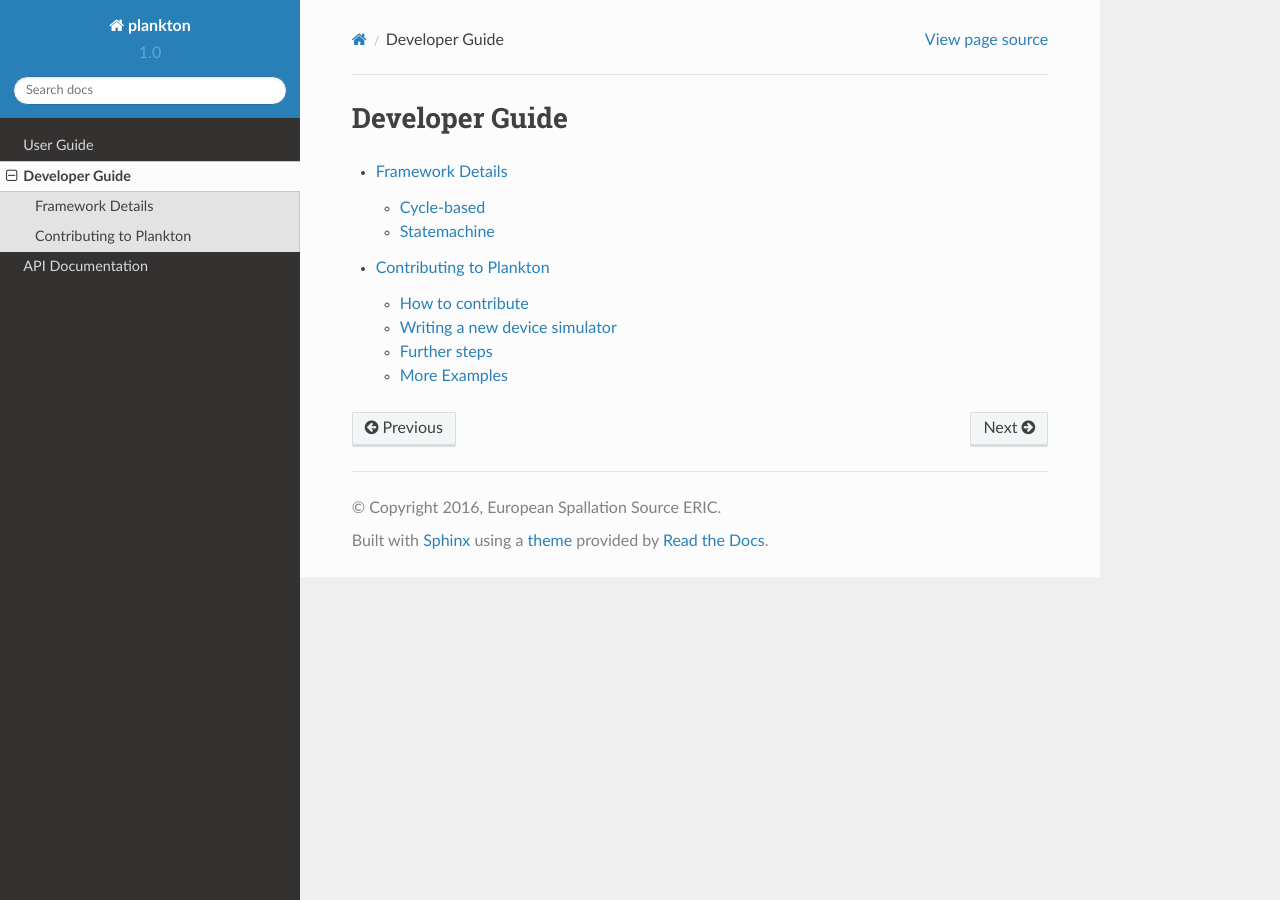
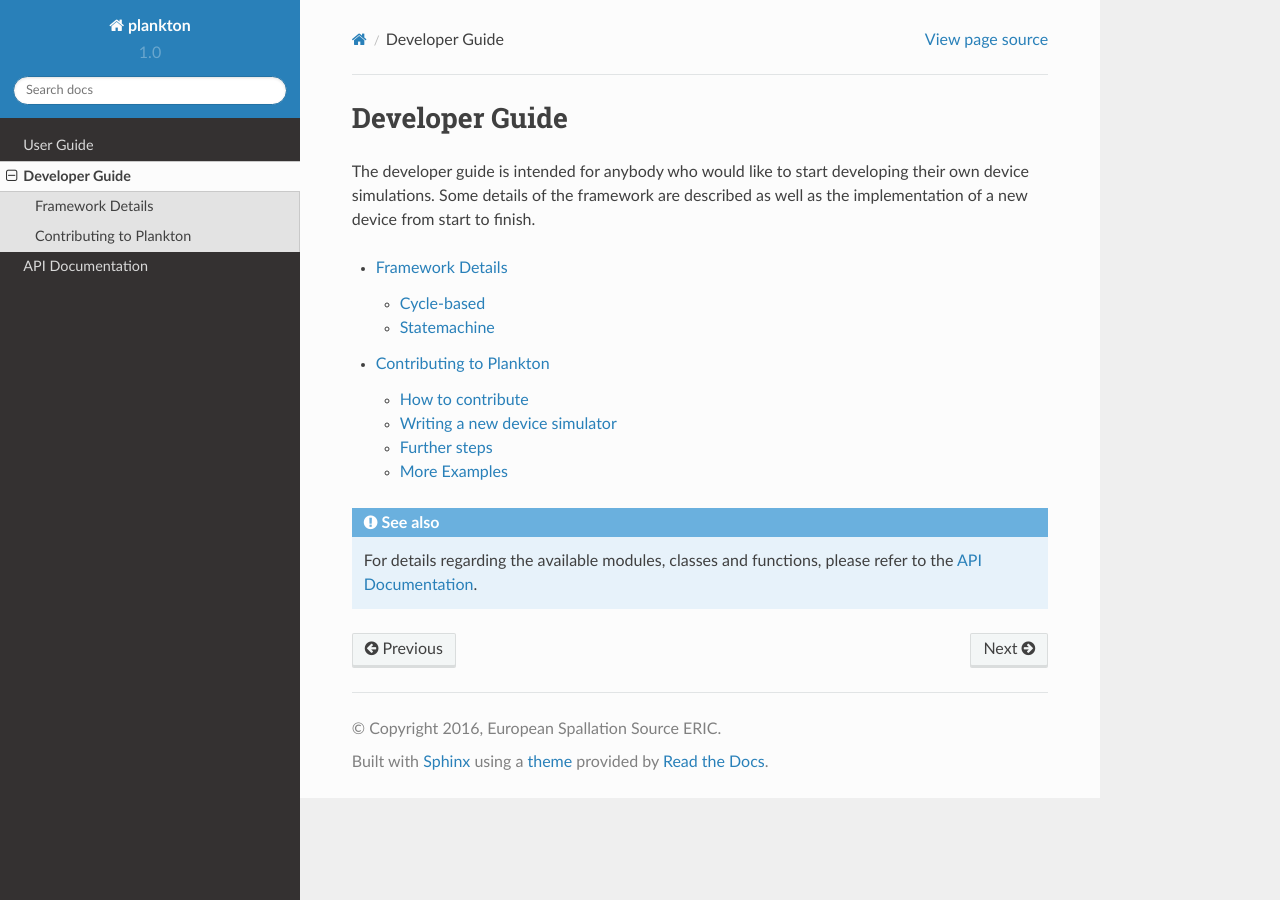
Before and after one commit to ISISComputingGroup/lewis-ess, a Sphinx documentation site: the page built from docs/developer_guide/index.rst, in a window 1280 px wide. Built offline with Sphinx 7.4.7 and the Read the Docs theme 2.0.0, drawn with Linux system fonts in a browser that asks for light colours; formulas are drawn with MathJax 3.

Commit message:
Splitting up adapters, adding a few introductory sentences

```diff
--- /dev/null
+++ b/docs/api/adapters/adapters.rst
@@ -0,0 +1,5 @@
+The Adapters Module
+-------------------
+
+.. automodule:: plankton.adapters
+    :members:
--- /dev/null
+++ b/docs/api/adapters/epics.rst
@@ -0,0 +1,5 @@
+The EPICS-Adapter
+-----------------
+
+.. automodule:: plankton.adapters.epics
+    :members:
--- /dev/null
+++ b/docs/api/adapters/stream.rst
@@ -0,0 +1,5 @@
+The Stream-Adapter
+------------------
+
+.. automodule:: plankton.adapters.stream
+    :members:
--- a/docs/api/core.rst
+++ b/docs/api/core.rst
@@ -1,5 +1,8 @@
 Core API
 ========
+
+The Core API consists of modules that provide basic functionality such as the cycle based
+state machine, control server and client infrastructure and some utilities.
 
 .. toctree::
     :maxdepth: 2
--- a/docs/developer_guide/index.rst
+++ b/docs/developer_guide/index.rst
@@ -2,9 +2,18 @@
 
 Developer Guide
 ###############
+
+The developer guide is intended for anybody who would like to start developing their own device
+simulations. Some details of the framework are described as well as the implementation of a new
+device from start to finish.
 
 .. toctree::
     :maxdepth: 2
 
     framework_details
     contributing
+
+.. seealso::
+
+    For details regarding the available modules, classes and functions, please refer to
+    the :ref:`api_documentation`.
--- a/docs/user_guide/index.rst
+++ b/docs/user_guide/index.rst
@@ -2,6 +2,10 @@
 
 User Guide
 ##########
+
+The following pages provide a guide for using already existing device simulations. General usage
+of the available scripts as well as some protocol specific aspects are covered, furthermore
+the remote control of device and simulation environment are introduced.
 
 .. toctree::
     :maxdepth: 2
```
Also changed, not shown: docs/api/adapters.rst (+8 -15 lines).
